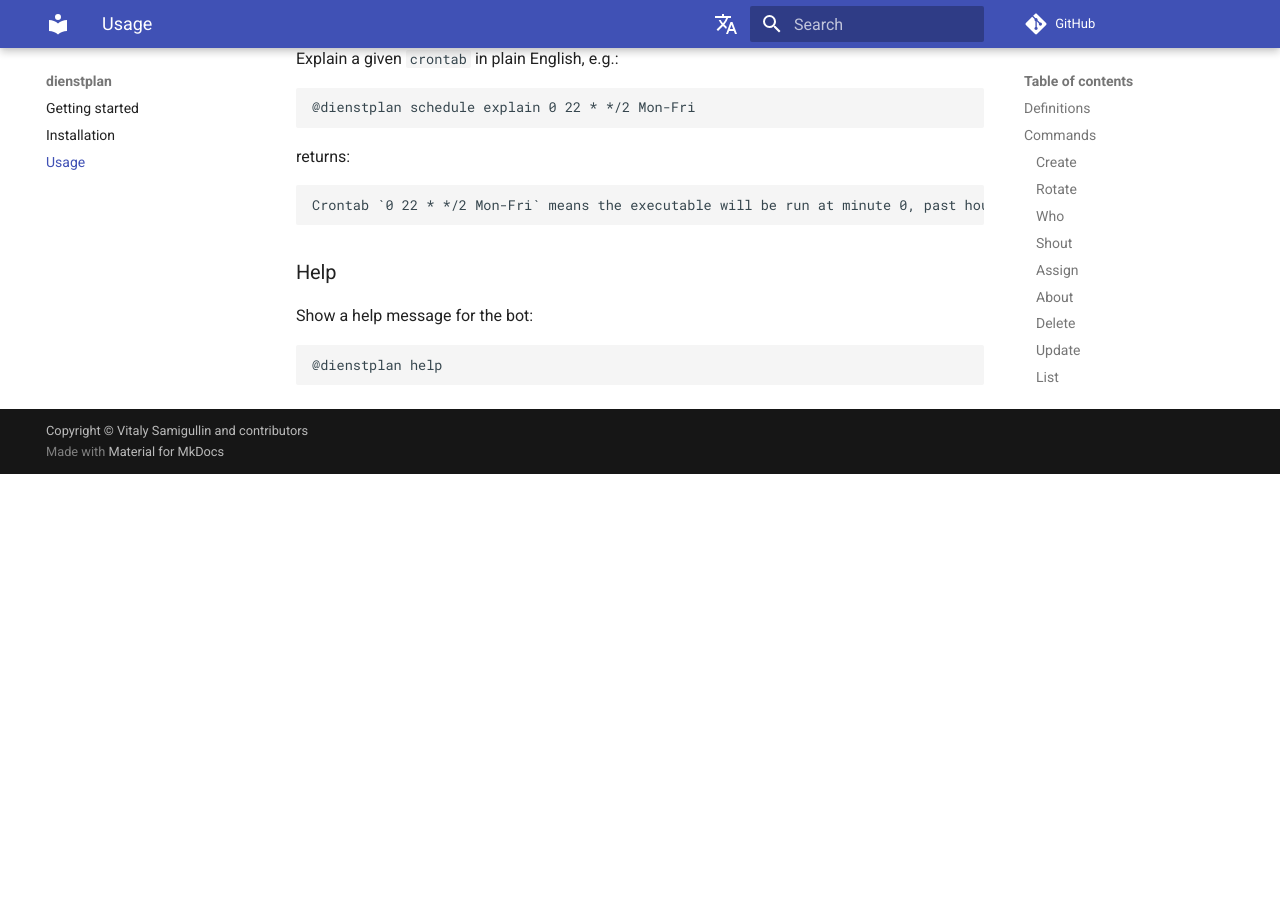
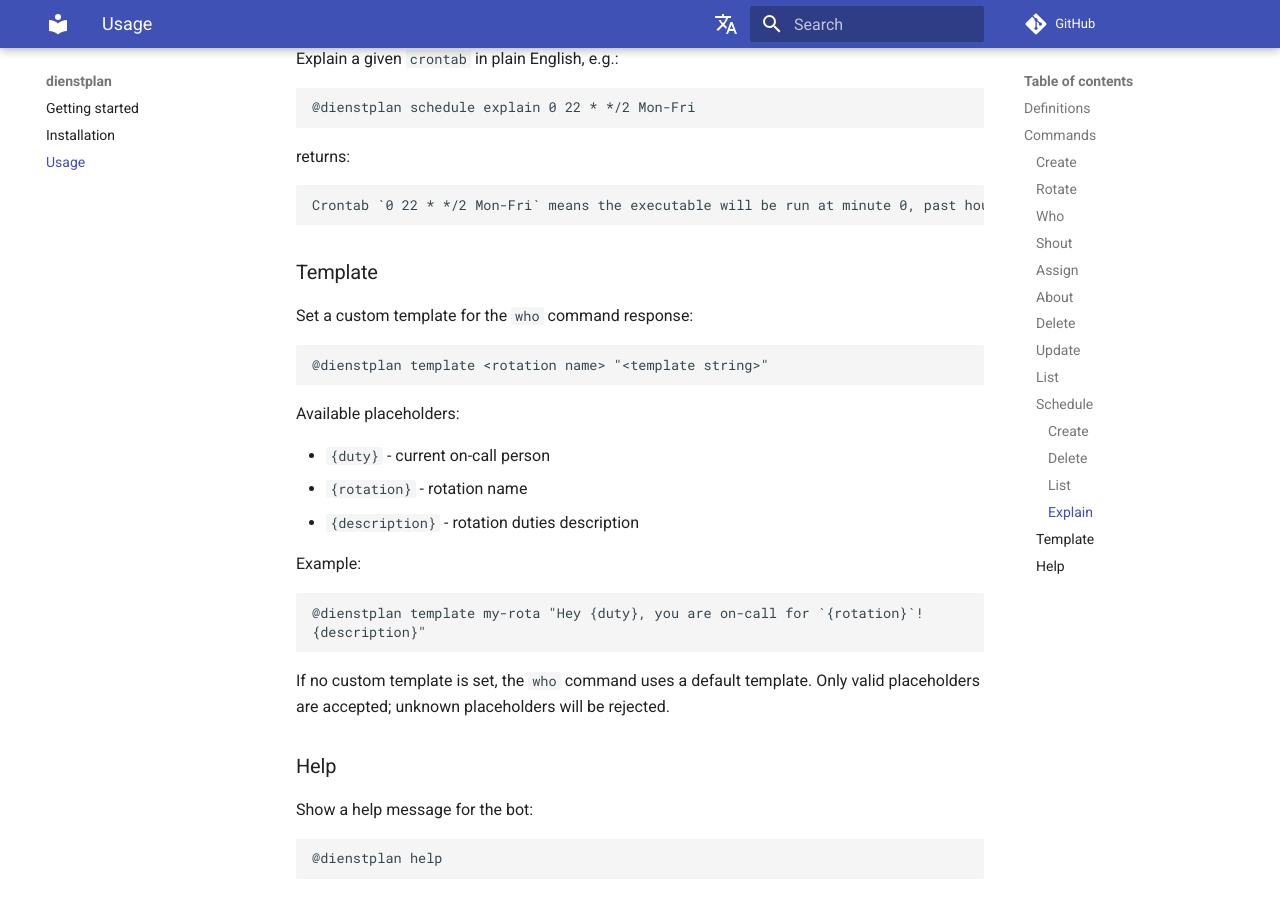
Before and after one commit to pilosus/dienstplan, an MkDocs documentation site: the page built from docs/usage.md, in a window 1280 px wide and 900 px high, scrolled down 3646 px. Built offline with MkDocs 1.6.1 and Material for MkDocs 9.7.7, drawn with Linux system fonts in a browser that asks for light colours; comment, search, counter and statistics services are not loaded; before the commit the page ends 4120 px from its top, so only the background shows below that.

Commit message:
feature: custom prompt template for :who command
A custom template used for output of the "who" command can be provided
with `template` command.

````diff
--- a/docs/usage.md
+++ b/docs/usage.md
@@ -196,6 +196,31 @@
 Crontab `0 22 * */2 Mon-Fri` means the executable will be run at minute 0, past hour 22, on every day of week from Monday through Friday, in every 2nd month
 ```
 
+### Template
+
+Set a custom template for the `who` command response:
+
+```
+@dienstplan template <rotation name> "<template string>"
+```
+
+Available placeholders:
+
+- `{duty}` - current on-call person
+- `{rotation}` - rotation name
+- `{description}` - rotation duties description
+
+Example:
+
+```
+@dienstplan template my-rota "Hey {duty}, you are on-call for `{rotation}`!
+{description}"
+```
+
+If no custom template is set, the `who` command uses a default
+template. Only valid placeholders are accepted; unknown placeholders
+will be rejected.
+
 ### Help
 
 Show a help message for the bot:
````
Also changed, not shown: CHANGELOG.md (+12 -1 lines), 4 other files.
